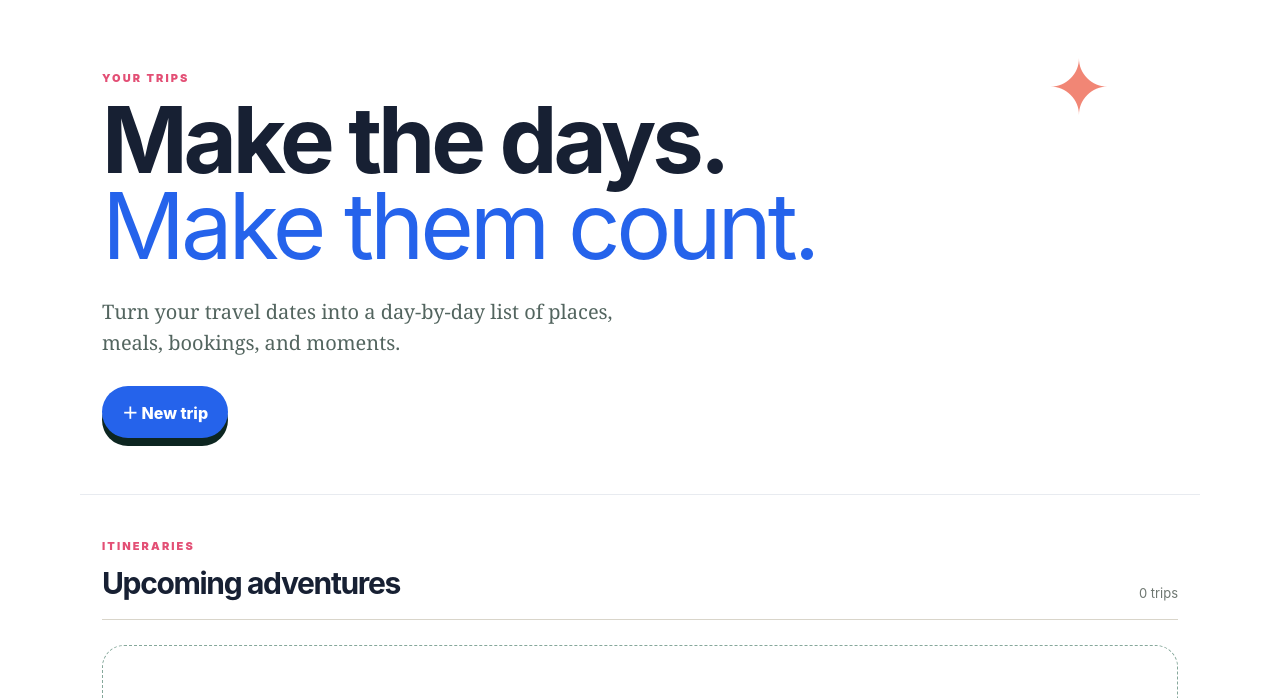
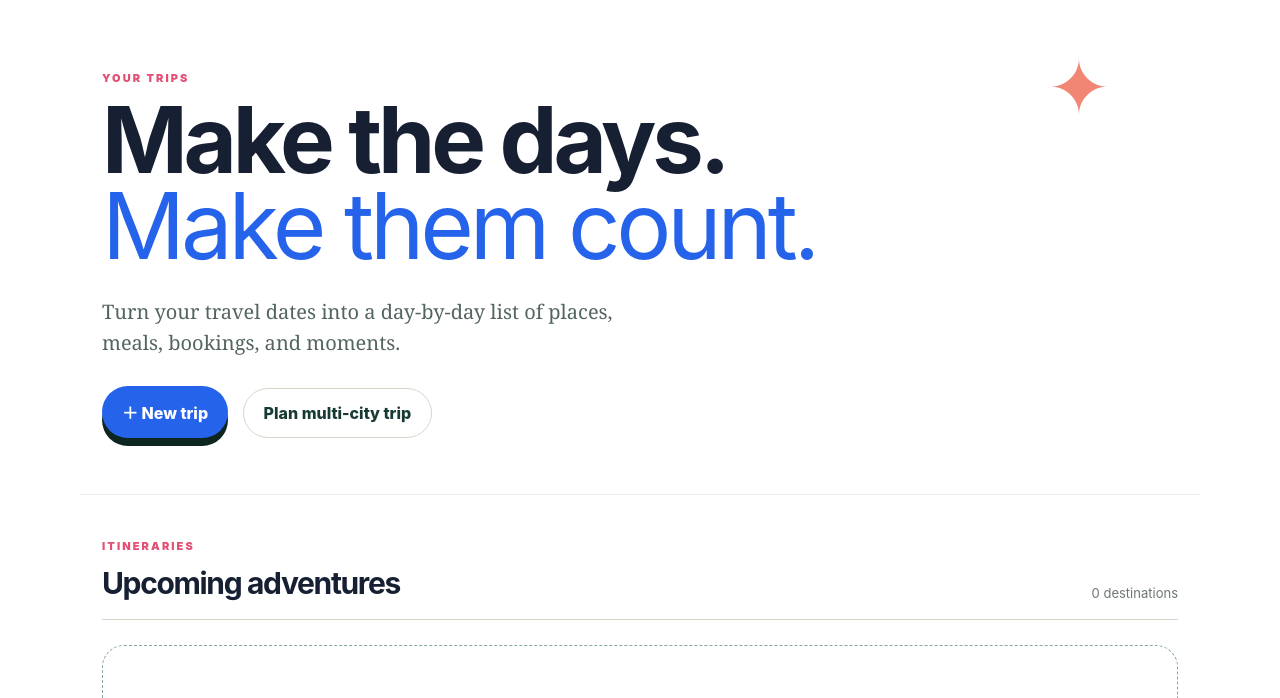
Before and after one commit to lgcoutinho1998-blip/travelplanner, a plain HTML site: page index.html in a window 1280 px wide. Shown: the part 75-773 px from the top of the page. Drawn offline with Linux system fonts and the light colour scheme.

Commit message:
Fix planner feature script loading

```diff
--- a/index.html
+++ b/index.html
@@ -65,7 +65,7 @@
   <div class="toast" id="toast" role="status"></div>
   <script src="app.js?v=5"></script>
   <script src="photos.js?v=5"></script>
-  <script src="connections.js?v=7"></script>
+  <script src="connections.js?v=8"></script>
   <style>html,body{background:#fff;color:#172033;font-family:Inter,Segoe UI,Arial,sans-serif}.topbar{background:#fff;border-color:#e4e8ef}.hero{background:#fff;border-bottom:1px solid #e8ebf0;border-radius:0}.hero h1,.section-heading h2,.trip-card h3,.dialog-head h2{font-family:Inter,Segoe UI,Arial,sans-serif;letter-spacing:-.045em}.hero h1 em{font-style:normal;color:#2563eb}.brand-mark,.primary{background:#2563eb}.eyebrow{color:#e34f75}.trip-section{padding-top:44px}.trip-card{background:#fff!important;border-color:#e2e7ef;box-shadow:0 12px 35px #263b5b16}.trip-card:before{background:#2563eb}.checklist-top{background:#172033}.connection{display:grid;grid-template-columns:auto 1fr;gap:12px;margin:18px 0;padding:15px;border:1px solid #dbe5f3;border-radius:16px;background:#f5f8ff}.connection-icon{font-size:25px}.connection strong,.connection small{display:block}.connection small{color:#687386;margin-top:4px}.connect-button{width:100%;margin:18px 0;background:#e9f0ff;color:#174ea6;border:1px dashed #8eb1eb}</style>
 <style>input[type=date],input[type=time]{min-height:48px;background:#f8faff;border:1px solid #cfd8e6;border-radius:12px;color:#172033;font-weight:700;color-scheme:light}input[type=date]::-webkit-calendar-picker-indicator,input[type=time]::-webkit-calendar-picker-indicator{background-color:#e7efff;border-radius:7px;padding:6px;cursor:pointer}.stop-field{margin:18px 0;padding:18px;border:1px solid #dbe5f3;border-radius:16px;background:#f8faff}.stop-field>strong{display:block;margin-bottom:14px;color:#2563eb}.custom-type{margin-top:8px}.hero .secondary{margin-left:10px}@media(max-width:600px){.hero .primary,.hero .secondary{width:100%;margin:8px 0}.activity-form{display:grid;grid-template-columns:1fr 1fr}.activity-form input:nth-child(2),.activity-form .custom-type{grid-column:1/-1}.activity-form button{min-height:44px}}</style>
 </body>
--- a/photos.js
+++ b/photos.js
@@ -4,5 +4,5 @@ function showPreview(photo){pendingPhoto=photo;preview.hidden=!photo;if(photo){p
 document.querySelector('#tripName').addEventListener('input',e=>{clearTimeout(lookupTimer);showPreview(null);lookupTimer=setTimeout(async()=>showPreview(await destinationPhoto(e.target.value)),500)});
 document.querySelector('#tripForm').onsubmit=async e=>{e.preventDefault();const name=$('#tripName').value.trim(),start=$('#tripStart').value,end=$('#tripEnd').value;if(!name||!start||!end)return;if(end<start)return alert('The end date must be after the start date.');const photo=pendingPhoto||await destinationPhoto(name);state.trips.unshift({id:crypto.randomUUID(),name,start,end,days:days(start,end),photo});save();$('#tripDialog').close();showPreview(null);toast('Daily itinerary created')};
 const baseRender=render;render=function(){baseRender();document.querySelectorAll('.trip-card').forEach((card,index)=>{const trip=state.trips[index];if(!trip?.photo)return;const image=document.createElement('img');image.className='trip-photo';image.src=trip.photo.thumb;image.alt=`${trip.name} destination`;card.prepend(image)})};
-const baseOpenTrip=openTrip;openTrip=function(id){baseOpenTrip(id);const trip=state.trips.find(t=>t.id===id);if(!trip?.photo)return;const figure=document.createElement('figure');figure.className='itinerary-photo';figure.innerHTML=`<img src="${esc(trip.photo.url)}" alt="${esc(trip.name)} destination"><figcaption>Photo via <a href="${esc(trip.photo.source)}" target="_blank" rel="noreferrer">Wikipedia / Wikimedia Commons</a></figcaption>`;document.querySelector('.checklist-top').after(figure)};render();
+const photoBaseOpenTrip=openTrip;openTrip=function(id){photoBaseOpenTrip(id);const trip=state.trips.find(t=>t.id===id);if(!trip?.photo)return;const figure=document.createElement('figure');figure.className='itinerary-photo';figure.innerHTML=`<img src="${esc(trip.photo.url)}" alt="${esc(trip.name)} destination"><figcaption>Photo via <a href="${esc(trip.photo.source)}" target="_blank" rel="noreferrer">Wikipedia / Wikimedia Commons</a></figcaption>`;document.querySelector('.checklist-top').after(figure)};render();
 async function backfillPhotos(){let changed=false;for(const trip of state.trips){if(!trip.photo){trip.photo=await destinationPhoto(trip.name);changed=changed||!!trip.photo}}if(changed)save()}backfillPhotos();
--- a/sw.js
+++ b/sw.js
@@ -1 +1 @@
-const CACHE='travel-planner-v7';const ASSETS=['./','index.html','styles.css','app.js','photos.js','connections.js','manifest.webmanifest','icon.svg'];self.addEventListener('install',e=>e.waitUntil(caches.open(CACHE).then(c=>c.addAll(ASSETS))));self.addEventListener('activate',e=>e.waitUntil(caches.keys().then(keys=>Promise.all(keys.filter(k=>k!==CACHE).map(k=>caches.delete(k))))));self.addEventListener('fetch',e=>{if(e.request.method==='GET')e.respondWith(caches.match(e.request).then(hit=>hit||fetch(e.request).catch(()=>caches.match('./'))))});
+const CACHE='travel-planner-v8';const ASSETS=['./','index.html','styles.css','app.js','photos.js','connections.js','manifest.webmanifest','icon.svg'];self.addEventListener('install',e=>e.waitUntil(caches.open(CACHE).then(c=>c.addAll(ASSETS))));self.addEventListener('activate',e=>e.waitUntil(caches.keys().then(keys=>Promise.all(keys.filter(k=>k!==CACHE).map(k=>caches.delete(k))))));self.addEventListener('fetch',e=>{if(e.request.method==='GET')e.respondWith(caches.match(e.request).then(hit=>hit||fetch(e.request).catch(()=>caches.match('./'))))});
```
